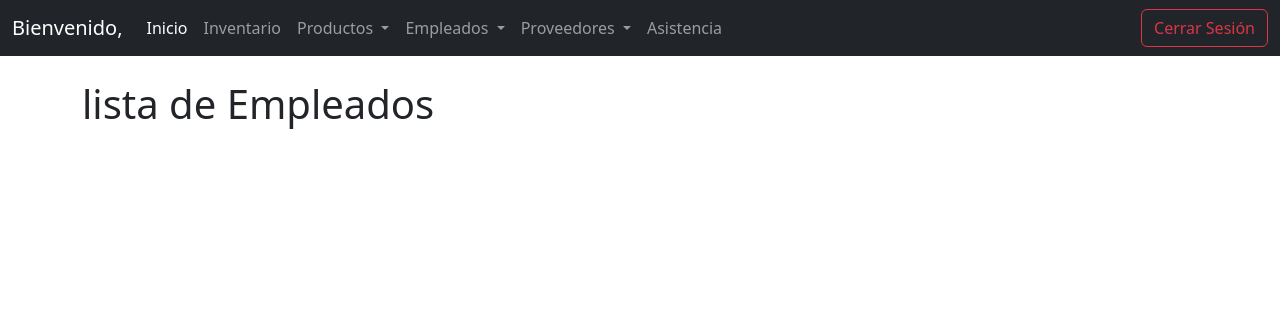
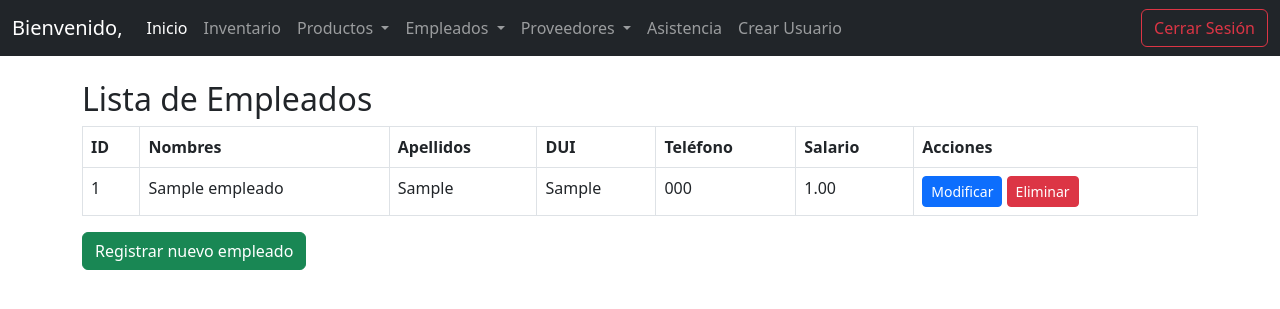
Before and after one commit to Landaverde-04/Sistema-Donde-Roger, a Django app: page /empleado/empleado_lista/ in a window 1280 px wide. Shown: the top 309 px of the page. Run offline with Django 5.2, Linux system fonts and the light colour scheme; tables that the repository leaves empty hold one stand-in row (values such as "Sample post").

Commit message:
Se agrego la creacion de usuario y la lista de empleados

```diff
--- a/Sistema_Donde_Roger/urls.py
+++ b/Sistema_Donde_Roger/urls.py
@@ -29,4 +29,5 @@ urlpatterns = [
     path('', include('seguridad.urls')),
     path('inventario/', include('Gestion_Inventario.urls')),
     path('empleado/', include('empleado.urls',)),
+     path('seguridad/', include('seguridad.urls',)),
 ] + static(settings.MEDIA_URL, document_root=settings.MEDIA_ROOT)
--- a/empleado/models.py
+++ b/empleado/models.py
@@ -1,7 +1,7 @@
 from django.db import models
 
 class Empleado(models.Model):
-    idEmpleado = models.AutoField(primary_key=True)
+    idEmpleado = models.AutoField(primary_key=True)  # Clave primaria autoincremental
     nombresEmpleado = models.CharField(max_length=30)
     apellidosEmpleado = models.CharField(max_length=30)
     duiEmpleado = models.CharField(max_length=10)
@@ -14,6 +14,5 @@ class Empleado(models.Model):
     contratoEmpleado = models.FileField(upload_to='contratos/', null=True, blank=True)
     estaHabilitadoEmpleado = models.BooleanField(default=True)
 
-
     def __str__(self):
         return f"{self.nombresEmpleado} {self.apellidosEmpleado}"
--- a/empleado/templates/empleado_lista.html
+++ b/empleado/templates/empleado_lista.html
@@ -1,7 +1,43 @@
+<!-- empleado_lista.html -->
 {% extends 'navegacion.html' %}
-
 {% block content %}
 <div class="container mt-4">
-    <h1> lista de Empleados</h1>
+    <h2>Lista de Empleados</h2>
+    <table class="table table-bordered">
+        <thead>
+            <tr>
+                <th>ID</th>
+                <th>Nombres</th>
+                <th>Apellidos</th>
+                <th>DUI</th>
+                <th>Teléfono</th>
+                <th>Salario</th>
+                <th>Acciones</th>
+            </tr>
+        </thead>
+        <tbody>
+            {% for empleado in empleados %}
+            <tr>
+                <td>{{ empleado.idEmpleado }}</td>
+                <td>{{ empleado.nombresEmpleado }}</td>
+                <td>{{ empleado.apellidosEmpleado }}</td>
+                <td>{{ empleado.duiEmpleado }}</td>
+                <td>{{ empleado.telEmpleado }}</td>
+                <td>{{ empleado.salarioEmpleado }}</td>
+                <td>
+                    <!-- Enlace a modificar -->
+                    <a href="{% url 'modificar_empleado' empleado.idEmpleado %}" class="btn btn-primary btn-sm">Modificar</a>
+                    <!-- Enlace a eliminar -->
+                    <a href="{% url 'eliminar_empleado' empleado.idEmpleado %}" class="btn btn-danger btn-sm" onclick="return confirm('¿Estás seguro de eliminar este empleado?');">Eliminar</a>
+                </td>
+            </tr>
+            {% empty %}
+            <tr>
+                <td colspan="7" class="text-center">No hay empleados registrados</td>
+            </tr>
+            {% endfor %}
+        </tbody>
+    </table>
+    <a href="{% url 'registrar_empleado' %}" class="btn btn-success">Registrar nuevo empleado</a>
 </div>
 {% endblock %}
--- a/empleado/urls.py
+++ b/empleado/urls.py
@@ -1,8 +1,10 @@
 from django.urls import path
 from . import views
+
 
 urlpatterns = [
     path('registrar_empleado/', views.registrar_empleado, name='registrar_empleado'),
     path('empleado_lista/', views.empleado_lista, name='empleado_lista'),
-
+    path('modificar/<str:idEmpleado>/', views.modificar_empleado, name='modificar_empleado'),
+    path('eliminar/<str:idEmpleado>/', views.eliminar_empleado, name='eliminar_empleado'),
 ]
--- a/empleado/views.py
+++ b/empleado/views.py
@@ -1,4 +1,4 @@
-from django.shortcuts import render, redirect
+from django.shortcuts import render, redirect,get_object_or_404
 from django.http import HttpResponse
 from .models import Empleado
 
@@ -15,7 +15,6 @@ def registrar_empleado(request):
         experienciaLaboralEmpleado = request.POST.get('experienciaLaboralEmpleado')
         fechaContratacionEmpleado = request.POST.get('fechaContratacionEmpleado')
         contratoEmpleado = request.FILES.get('contratoEmpleado')  # Recoger el archivo subido
-        estaHabilitadoEmpleado = request.POST.get('estaHabilitadoEmpleado') == 'on'
 
         try:
             # Crear un nuevo empleado sin necesidad de incluir idEmpleado
@@ -30,7 +29,7 @@ def registrar_empleado(request):
                 experienciaLaboralEmpleado=experienciaLaboralEmpleado,
                 fechaContratacionEmpleado=fechaContratacionEmpleado,
                 contratoEmpleado=contratoEmpleado,
-                estaHabilitadoEmpleado=estaHabilitadoEmpleado
+                estaHabilitadoEmpleado= True
             )
             return redirect('empleado_lista')  # Redirige a la lista de empleados o donde prefieras
         except Exception as e:
@@ -39,5 +38,33 @@ def registrar_empleado(request):
     return render(request, 'registrar_empleado.html')
 
 def empleado_lista(request):
-    empleados = Empleado.objects.all()  # Obtener todos los empleados
+    empleados = Empleado.objects.all()
     return render(request, 'empleado_lista.html', {'empleados': empleados})
+
+
+def modificar_empleado(request, idEmpleado):
+    empleado = get_object_or_404(Empleado, idEmpleado=idEmpleado)
+    if request.method == 'POST':
+        empleado.nombresEmpleado = request.POST.get('nombresEmpleado')
+        empleado.apellidosEmpleado = request.POST.get('apellidosEmpleado')
+        empleado.duiEmpleado = request.POST.get('duiEmpleado')
+        empleado.fechaNacimientoEmpleado = request.POST.get('fechaNacimientoEmpleado')
+        empleado.telEmpleado = request.POST.get('telEmpleado')
+        empleado.telEmergenciaEmpleado = request.POST.get('telEmergenciaEmpleado')
+        empleado.salarioEmpleado = request.POST.get('salarioEmpleado')
+        empleado.experienciaLaboralEmpleado = request.POST.get('experienciaLaboralEmpleado')
+        empleado.fechaContratacionEmpleado = request.POST.get('fechaContratacionEmpleado')
+        # Si sube nuevo contrato:
+        if request.FILES.get('contratoEmpleado'):
+            empleado.contratoEmpleado = request.FILES.get('contratoEmpleado')
+        empleado.save()
+        return redirect('empleado_lista')
+    return render(request, 'modificar_empleado.html', {'empleado': empleado})
+
+
+def eliminar_empleado(request, idEmpleado):
+    empleado = get_object_or_404(Empleado, idEmpleado=idEmpleado)
+    if request.method == 'POST':
+        empleado.delete()
+        return redirect('empleado_lista')
+    return render(request, 'eliminar_empleado.html', {'empleado': empleado})
--- a/seguridad/urls.py
+++ b/seguridad/urls.py
@@ -1,8 +1,11 @@
 from django.urls import path
 from . import views
+from .views import crear_usuario_view
+
 
 urlpatterns = [
     path('login/', views.login_view, name='login'),
     path('logout/', views.logout_view, name='logout'),
     path('', views.dashboard_view, name='dashboard'),
+     path('crear_usuario/', crear_usuario_view, name='crear_usuario'),
 ]
--- a/templates/navegacion.html
+++ b/templates/navegacion.html
@@ -52,10 +52,8 @@
             <li><a class="dropdown-item" href="/Proveedor/registrar_proveedor/">Registrar Proveedor</a></li>
           </ul>
         </li>
-
-
-          <a class="nav-link" href="#">Asistencia</a>
-        </li>
+        <li> <a class="nav-link" href="#">Asistencia</a></li>
+        <li> <a class="nav-link" href="/seguridad/crear_usuario">Crear Usuario</a></li>
         </ul>
         <a href="{% url 'logout' %}" class="btn btn-outline-danger">Cerrar Sesión</a>
         </div>
```
Also changed, not shown: empleado/templates/registrar_empleado.html (+50 -19 lines), seguridad/templates/crear_usuario.html (added, +42 -0 lines), seguridad/views.py (+36 -1 lines), 7 other files.
